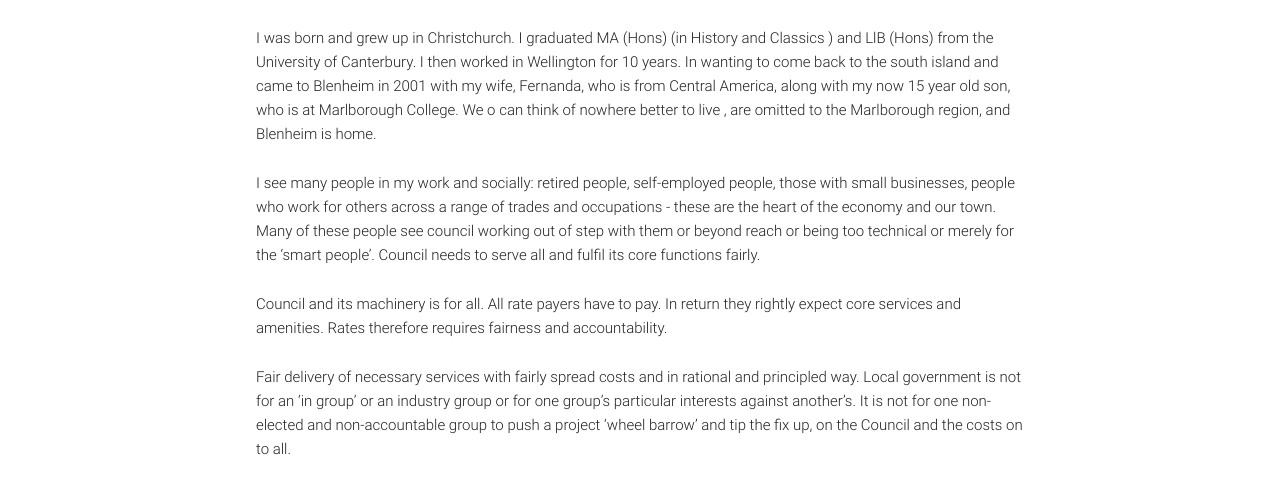
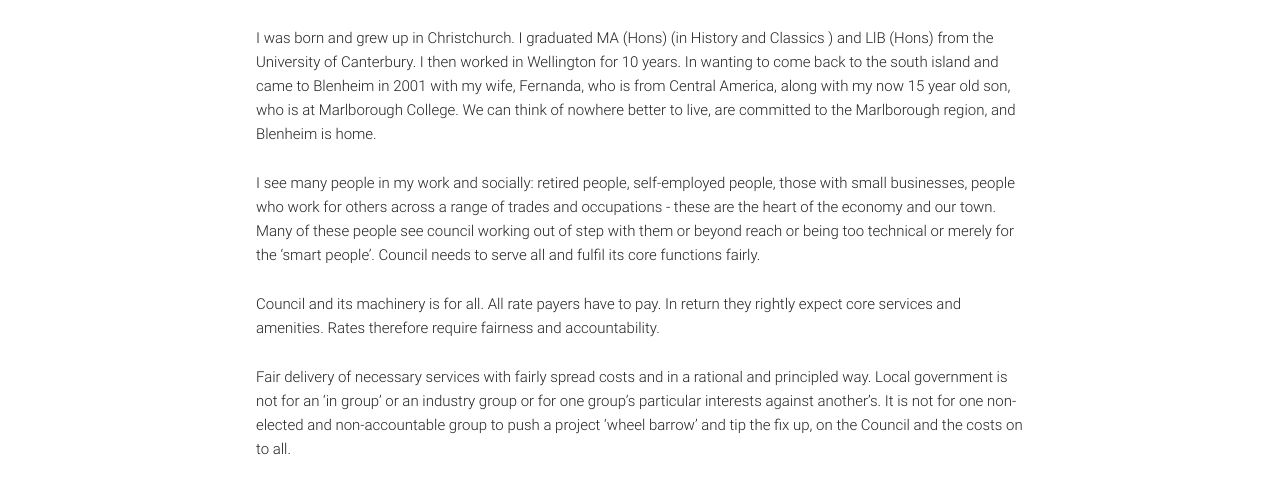
Before and after one commit to mattybrown/yourCouncil, a Jekyll site: the page built from graham-hill.md, in a window 1280 px wide. Shown: the part 323-812 px from the top of the page. Built offline with Jekyll 4.4.1, drawn with Linux system fonts in a browser that asks for light colours; nearby versions of some CDN libraries.

```diff
--- a/_layouts/default.html
+++ b/_layouts/default.html
@@ -7,7 +7,7 @@
     <script>
   window.fbAsyncInit = function() {
     FB.init({
-      appId      : '180452982374486',
+      appId      : '',
       xfbml      : true,
       version    : 'v2.7'
     });
--- a/graham-hill.md
+++ b/graham-hill.md
@@ -9,13 +9,13 @@ permalink: /graham-hill/
 
 I am a self-employed lawyer. I value and practice independence and a principled ethic.
 
-I was born and grew up in Christchurch. I graduated MA (Hons) (in History and Classics ) and LlB (Hons) from the University of Canterbury. I then worked in Wellington for 10 years. In wanting to come back to the south island and came to Blenheim in 2001 with my wife, Fernanda, who is from Central America, along with my now 15 year old son, who is at Marlborough College. We o can think of nowhere better to live , are omitted to the Marlborough region, and Blenheim is home.
+I was born and grew up in Christchurch. I graduated MA (Hons) (in History and Classics ) and LlB (Hons) from the University of Canterbury. I then worked in Wellington for 10 years. In wanting to come back to the south island and came to Blenheim in 2001 with my wife, Fernanda, who is from Central America, along with my now 15 year old son, who is at Marlborough College. We can think of nowhere better to live, are committed to the Marlborough region, and Blenheim is home.
 
 I see many people in my work and socially: retired people, self-employed people, those with small businesses, people who work for others across a range of trades and occupations - these are the heart of the economy and our town. Many of these people see council working out of step with them or beyond reach or being too technical or merely for the ‘smart people’. Council needs to serve all and fulfil its core functions fairly.
 
-Council and its machinery is for all. All rate payers have to pay. In return they rightly expect core services and amenities. Rates therefore requires fairness and accountability.
+Council and its machinery is for all. All rate payers have to pay. In return they rightly expect core services and amenities. Rates therefore require fairness and accountability.
 
-Fair delivery of necessary services with fairly spread costs and in rational and principled way. Local government is not for an ‘in group’ or an industry group or for one group’s particular interests against another’s. It is not for one non-elected and non-accountable group to push a project ‘wheel barrow’ and tip the fix up, on the Council and the costs on to all.
+Fair delivery of necessary services with fairly spread costs and in a rational and principled way. Local government is not for an ‘in group’ or an industry group or for one group’s particular interests against another’s. It is not for one non-elected and non-accountable group to push a project ‘wheel barrow’ and tip the fix up, on the Council and the costs on to all.
 
 Emotive spin gas no place in dealing with hard facts: The basic truth- the really simple democratic principles are: no tax (rates) without representation; then a check on the executive actions - and within the law- keeping it all straight; then fairness in how community things are paid for, looked after and developed.
 
--- a/index.html
+++ b/index.html
@@ -435,7 +435,7 @@ layout: default
       </div>
     </div>
     <div class="eight columns">
-      <p><strong>Age:</strong> ??<br />
+      <p><strong>Age:</strong> 61<br />
       <strong>Occupation:</strong> <span class="org">Semi retired and experienced senior corporate manager</org><br />
       <strong>Position running for:</strong> Blenheim Ward</p>
       <p>I believe I am in touch with our communities. I will listen, I will ask the hard questions and do not consider the task a popularity contest but a job requiring the skills, experiences, openness and honesty I have learned in my working career</p>
```
Also changed, not shown: _includes/nav.html (+6 -6 lines).
